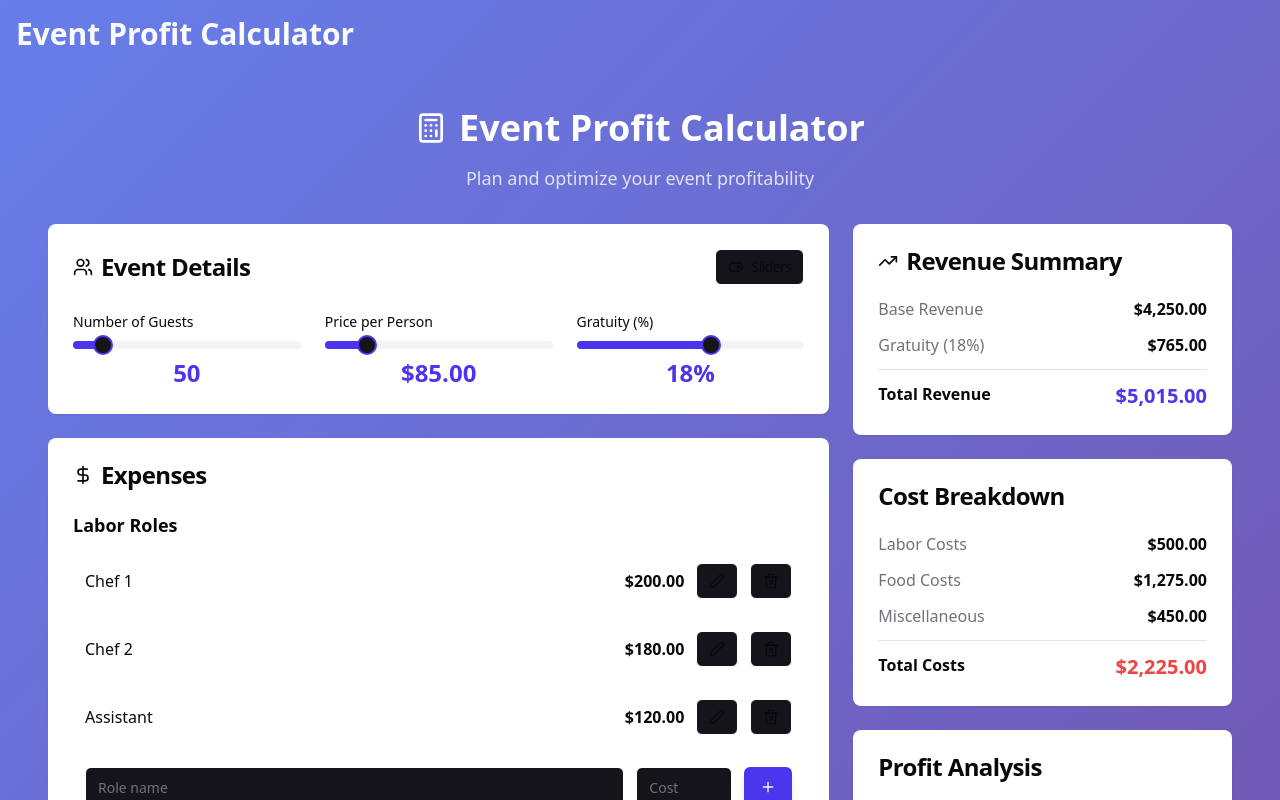
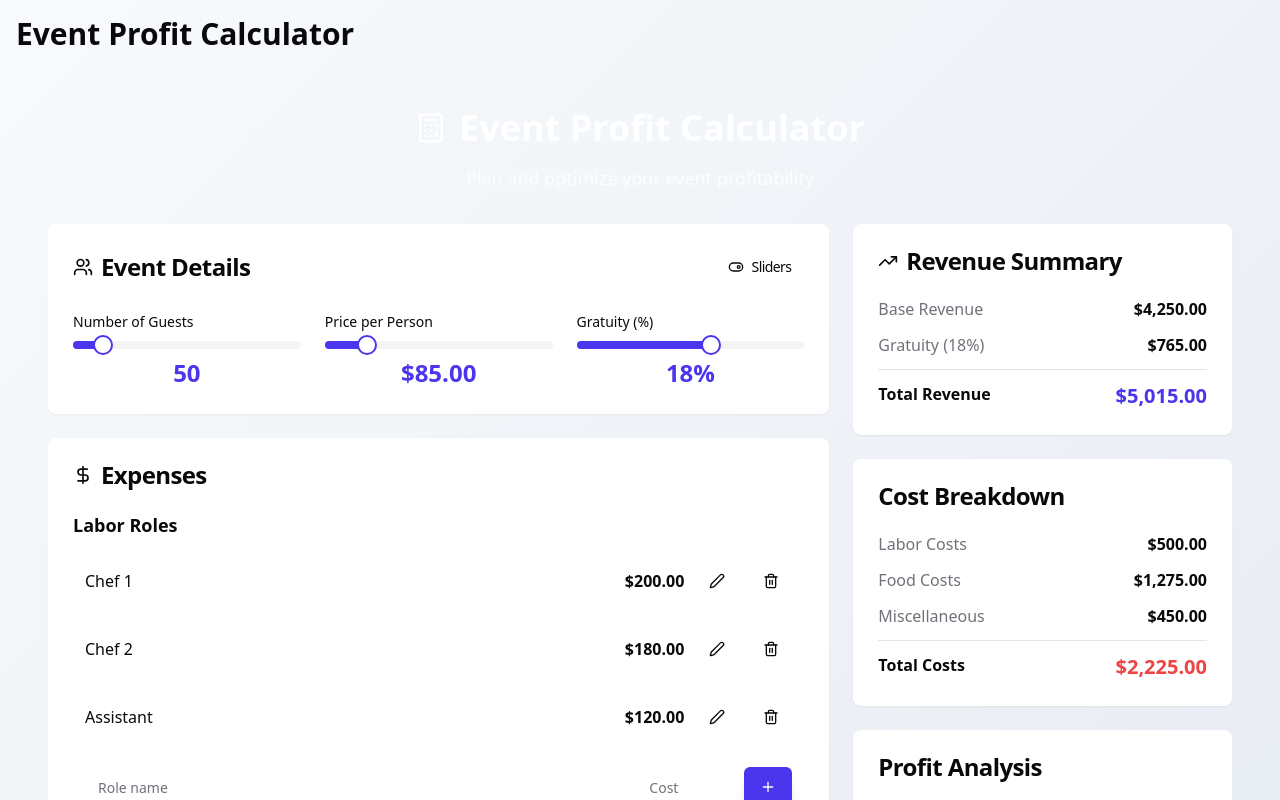
Before and after one commit to jsmsoriano/event-profit-pro, a React (Vite) app: page / in a window 1280 px wide. Shown: the top 800 px of the page. Built offline with nearby package versions, Linux system fonts and the light colour scheme.

Commit message:
Fix CSS for light theme
Create a light theme to improve visibility of fields and icons. This addresses issues where some fields have black backgrounds, making text and icons unreadable.

```diff
--- a/src/index.css
+++ b/src/index.css
@@ -7,15 +7,15 @@
 @layer base {
   :root {
     /* Gradient backgrounds */
-    --gradient-primary: linear-gradient(135deg, #667eea 0%, #764ba2 100%);
+    --gradient-primary: linear-gradient(135deg, #f8fafc 0%, #e2e8f0 100%);
     --gradient-secondary: linear-gradient(135deg, #f093fb 0%, #f5576c 100%);
     --gradient-accent: linear-gradient(135deg, #4facfe 0%, #00f2fe 100%);
     --gradient-profit: linear-gradient(135deg, #43e97b 0%, #38f9d7 100%);
     --gradient-expense: linear-gradient(135deg, #fa709a 0%, #fee140 100%);
 
-    /* Color palette for calculator */
-    --background: 240 15% 9%;
-    --foreground: 0 0% 98%;
+    /* Light theme color palette */
+    --background: 0 0% 100%;
+    --foreground: 240 10% 3.9%;
 
     --card: 0 0% 100%;
     --card-foreground: 240 10% 3.9%;
```
